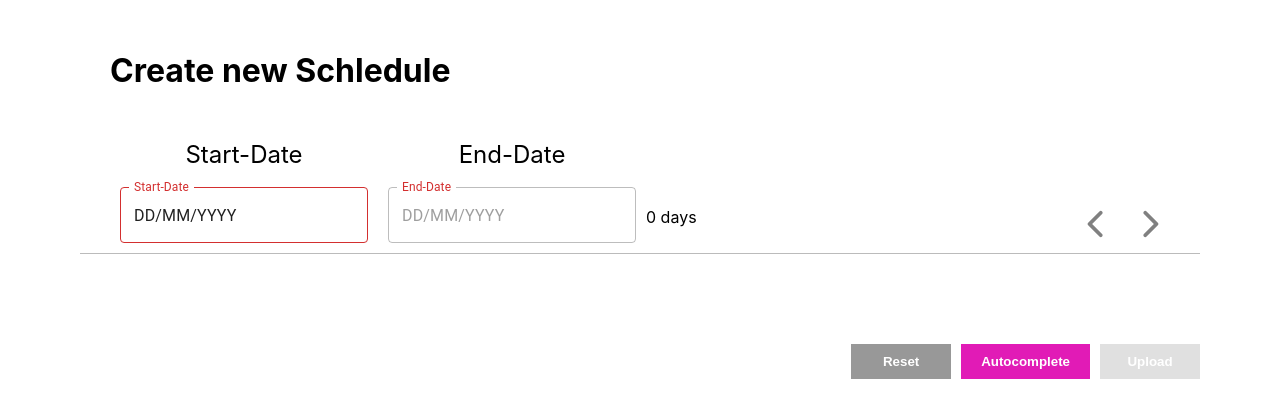
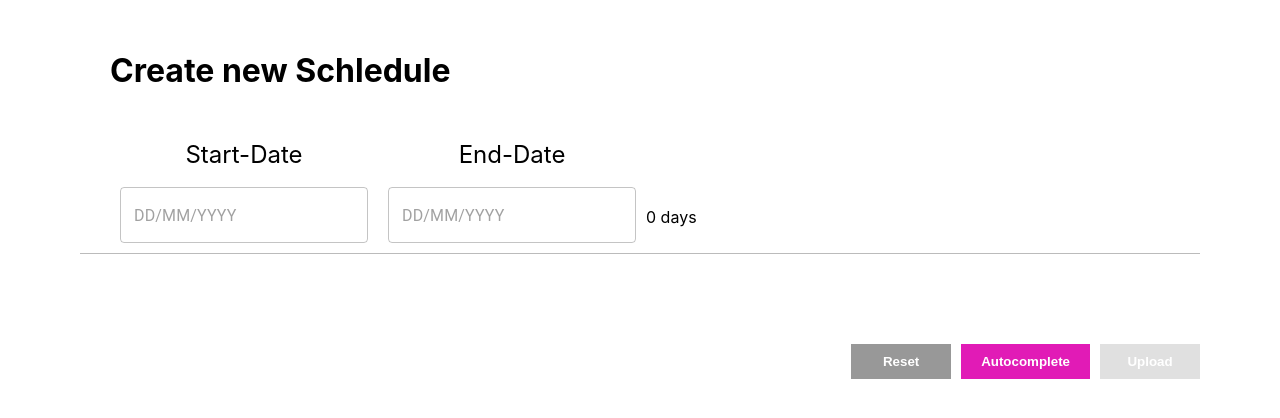
Before and after one commit to sony96/scheduler, a React (Create React App) app: page / in a window 1280 px wide. Shown: the top 418 px of the page. Built offline with nearby package versions, Linux system fonts and the light colour scheme.

Commit message:
code refining

```diff
--- a/src/App.tsx
+++ b/src/App.tsx
@@ -22,16 +22,36 @@ import Modal from "./components/Modal";
 
 function App() {
   const calendarRef = useRef<HTMLDivElement>(null);
-  const [startDate, setStartDate] = useState<string | null>(null);
-  const [endDate, setEndDate] = useState<string | null>(null);
+  const [startDate, setStartDate] = useState<Date | undefined>(undefined);
+  const [endDate, setEndDate] = useState<Date | undefined>(undefined);
   const [dates, setDates] = useState<SchedulerDate[]>([]);
   const [autoDates, setAutoDates] = useState<SchedulerDate[]>([]);
   const [isAutocompleteUsed, setIsAutocompleteUsed] = useState<boolean>(false);
   const [isModalOpened, setIsModalOpened] = useState<boolean>(false);
   const [scrollOffset, setScrollOffset] = useState<number>(0);
+  const [disableLeftArrow, setDisableLeftArrow] = useState<boolean>(true);
+  const [disableRightArrow, setDisableRightArrow] = useState<boolean>(true);
 
   const handleScroll = () => {
-    setScrollOffset(calendarRef.current!.scrollLeft);
+    const scrollLeft = +calendarRef.current!.scrollLeft.toFixed(0);
+    setScrollOffset(scrollLeft);
+
+    const lastPageLeftOffset =
+      (calendarRef.current?.scrollWidth || 0) -
+      (calendarRef.current?.clientWidth || 0);
+
+    if (scrollLeft === 0) {
+      setDisableLeftArrow(true);
+      setDisableRightArrow(false);
+      return;
+    } else if (scrollLeft === lastPageLeftOffset) {
+      setDisableRightArrow(true);
+      setDisableLeftArrow(false);
+      return;
+    }
+
+    setDisableLeftArrow(false);
+    setDisableRightArrow(false);
   };
 
   useEffect(() => {
@@ -68,6 +88,14 @@ function App() {
           hours: prevHours || [],
         };
       });
+
+      if (datesResult.length > 7) {
+        setDisableRightArrow(false);
+        setDisableRightArrow(false);
+      } else {
+        setDisableRightArrow(true);
+        setDisableRightArrow(true);
+      }
 
       setDates(datesResult);
     }
@@ -207,12 +235,6 @@ function App() {
     setDates(mappedResult.flat());
   };
 
-  const handleResetApp = () => {
-    setStartDate(null);
-    setEndDate(null);
-    setDates([]);
-  };
-
   const handleOnScroll = (direction: SCROLL_DIRECTION) => {
     let offset;
 
@@ -236,7 +258,7 @@ function App() {
       {isModalOpened && (
         <Modal
           onClose={() => setIsModalOpened(false)}
-          onConfirm={handleResetApp}
+          onConfirm={() => setDates([])}
           message="Schedule successfully created."
           buttonText="Create another plan"
         />
@@ -249,6 +271,8 @@ function App() {
         setStartDate={setStartDate}
         setEndDate={setEndDate}
         onScroll={handleOnScroll}
+        disableLeftArrow={disableLeftArrow}
+        disableRightArrow={disableRightArrow}
       />
 
       <Calendar
--- a/src/components/DatePicker/DatePicker.tsx
+++ b/src/components/DatePicker/DatePicker.tsx
@@ -4,9 +4,9 @@ import { DemoContainer } from "@mui/x-date-pickers/internals/demo";
 import { AdapterDayjs } from "@mui/x-date-pickers/AdapterDayjs";
 import { LocalizationProvider } from "@mui/x-date-pickers/LocalizationProvider";
 import { DatePicker as DatePickerMui } from "@mui/x-date-pickers/DatePicker";
-import dayjs from "dayjs";
 
 import { DatePickerProps } from "./DatePicker.types";
+import dayjs from "dayjs";
 
 const DatePicker: React.FC<DatePickerProps> = ({
   title,
@@ -14,6 +14,7 @@ const DatePicker: React.FC<DatePickerProps> = ({
   setDate,
   disabled,
   className,
+  minDate,
 }) => {
   return (
     <div className={styles.datePicker}>
@@ -22,13 +23,12 @@ const DatePicker: React.FC<DatePickerProps> = ({
       <LocalizationProvider dateAdapter={AdapterDayjs}>
         <DemoContainer components={["DatePicker"]}>
           <DatePickerMui
-            value={dayjs(value)}
-            label={title}
-            onChange={({ $d }: any) => setDate($d)}
+            onChange={(date: any) => setDate(new Date(date))}
             disabled={disabled}
             format="DD/MM/YYYY"
             className={className}
             disablePast
+            minDate={dayjs(minDate)}
           />
         </DemoContainer>
       </LocalizationProvider>
--- a/src/components/DatePicker/DatePicker.types.ts
+++ b/src/components/DatePicker/DatePicker.types.ts
@@ -1,7 +1,9 @@
 export type DatePickerProps = {
   title: string;
-  value: string | null;
-  setDate: (date: string) => void;
+  value: Date | undefined;
+  setDate: (date: Date) => void;
   disabled?: boolean;
   className?: string;
+  minDate?: Date | null;
+  maxDate?: Date | null;
 };
--- a/src/components/Header/Header.tsx
+++ b/src/components/Header/Header.tsx
@@ -2,7 +2,7 @@ import React, { useCallback, useState } from "react";
 import styles from "./Header.module.scss";
 import type { HeaderProps, DateHandler } from "./Header.types";
 import { DATE_TYPE } from "./Header.constants";
-import { isAfter, isBefore } from "date-fns";
+import { isAfter } from "date-fns";
 
 import DatePicker from "../DatePicker";
 import LeftArrow from "../../assets/chevron-left.svg";
@@ -17,6 +17,8 @@ const Header: React.FC<HeaderProps> = ({
   setEndDate,
   onScroll,
   daysCount,
+  disableLeftArrow,
+  disableRightArrow,
 }) => {
   const [error, setError] = useState("");
 
@@ -26,7 +28,7 @@ const Header: React.FC<HeaderProps> = ({
 
       if (type === DATE_TYPE.START) {
         if (endDate && isAfter(date, endDate)) {
-          setError("Error: Start Date is after End Date!");
+          setError(`Error: Start Date is after End Date`);
 
           return;
         }
@@ -35,11 +37,6 @@ const Header: React.FC<HeaderProps> = ({
       }
 
       if (type === DATE_TYPE.END) {
-        if (startDate && isBefore(date, startDate)) {
-          setError("Error: End Date is before Start Date!");
-          return;
-        }
-
         setEndDate(date);
       }
     },
@@ -68,15 +65,16 @@ const Header: React.FC<HeaderProps> = ({
             className={styles.picker}
             title="End-Date"
             setDate={(date) => handleDate(date, DATE_TYPE.END)}
-            disabled={!startDate}
+            minDate={startDate}
           />
 
           <p className={styles.daysCounter}>{`${daysCount} days`}</p>
         </div>
 
+        {(!disableLeftArrow || !disableRightArrow) && (
           <div className={styles.actions}>
             <button
-            disabled={daysCount <= 7}
+              disabled={disableLeftArrow}
               onClick={() => onScroll(SCROLL_DIRECTION.LEFT)}
             >
               <img
@@ -84,13 +82,13 @@ const Header: React.FC<HeaderProps> = ({
                 alt="left arrow"
                 className={clsx(
                   styles.arrow,
-                daysCount <= 7 && styles["arrow--inactive"]
+                  disableLeftArrow && styles["arrow--inactive"]
                 )}
               />
             </button>
 
             <button
-            disabled={daysCount <= 7}
+              disabled={disableRightArrow}
               onClick={() => onScroll(SCROLL_DIRECTION.RIGHT)}
             >
               <img
@@ -98,11 +96,12 @@ const Header: React.FC<HeaderProps> = ({
                 alt="right arrow"
                 className={clsx(
                   styles.arrow,
-                daysCount <= 7 && styles["arrow--inactive"]
+                  disableRightArrow && styles["arrow--inactive"]
                 )}
               />
             </button>
           </div>
+        )}
       </div>
 
       {!!error && <p className={styles.error}>{error}</p>}
```
Also changed, not shown: src/components/Header/Header.types.ts (+7 -5 lines). Lines whose indentation alone changed are shown as unchanged.
